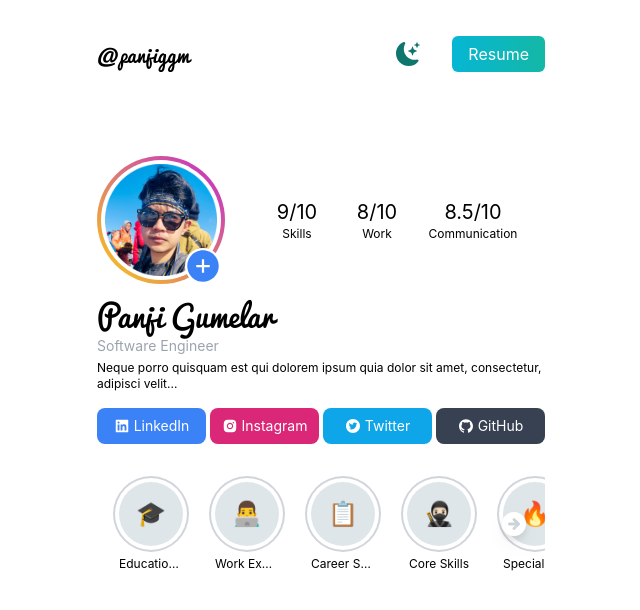
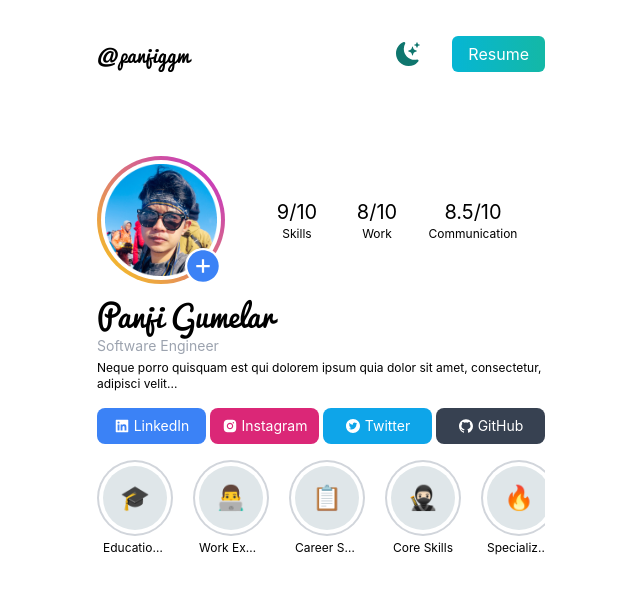
Before and after one commit to panjiggm/panjiggm, a React (Vite) app: page / in a window 1280 px wide. Shown: the top 610 px of the page, without its empty margins (319-959 px from the left). Built offline with nearby package versions, Linux system fonts and the light colour scheme; what tailwind-scroll-behavior would draw is missing.

Commit message:
remove btn scroll left-right

```diff
--- a/src/components/Stories.tsx
+++ b/src/components/Stories.tsx
@@ -1,39 +1,9 @@
-import { useRef, useState } from "react";
-import { HiArrowCircleLeft, HiArrowCircleRight } from "react-icons/hi";
 import stories from "../data/stories.json";
 import Story from "./Story";
 
 const Stories = () => {
-  const storiesRef = useRef<HTMLDivElement | null>(null);
-  const [showLeft, setShowLeft] = useState(false);
-  const [showRight, setShowRight] = useState(true);
-
-  const handleScroll = () => {
-    if (storiesRef.current === null) return;
-
-    if (storiesRef.current.scrollLeft > 0) {
-      setShowLeft(true);
-    } else {
-      setShowLeft(false);
-    }
-
-    if (
-      storiesRef.current.scrollLeft ==
-      storiesRef.current.scrollWidth - storiesRef.current.clientWidth
-    ) {
-      setShowRight(false);
-    } else {
-      setShowRight(true);
-    }
-  };
-
   return (
-    <div className="relative">
-      <div
-        className="flex space-x-5 overflow-x-scroll max-w-xl border-gray-200 p-4 scroll-smooth scrollbar-hide"
-        onScroll={handleScroll}
-        ref={storiesRef}
-      >
+    <div className="flex space-x-5 overflow-x-scroll max-w-xl border-gray-200 scroll-smooth scrollbar-hide">
       {stories.map((story) => {
         return (
           <Story
@@ -45,37 +15,6 @@ const Stories = () => {
         );
       })}
     </div>
-      <div className="absolute top-0 p-4 w-full h-full flex justify-between items-center z-10">
-        <button
-          onClick={() =>
-            storiesRef.current !== null
-              ? (storiesRef.current.scrollLeft =
-                  storiesRef.current.scrollLeft - 300)
-              : null
-          }
-        >
-          <HiArrowCircleLeft
-            className={`text-3xl text-white cursor-pointer filter drop-shadow-lg ${
-              showLeft ? "visible" : "invisible"
-            }`}
-          />
-        </button>
-        <button
-          onClick={() =>
-            storiesRef.current !== null
-              ? (storiesRef.current.scrollLeft =
-                  storiesRef.current.scrollLeft + 300)
-              : null
-          }
-        >
-          <HiArrowCircleRight
-            className={`text-3xl text-white cursor-pointer filter drop-shadow-lg ${
-              showRight ? "visible" : "invisible"
-            }`}
-          />
-        </button>
-      </div>
-    </div>
   );
 };
 
```
Lines whose indentation alone changed are shown as unchanged.
